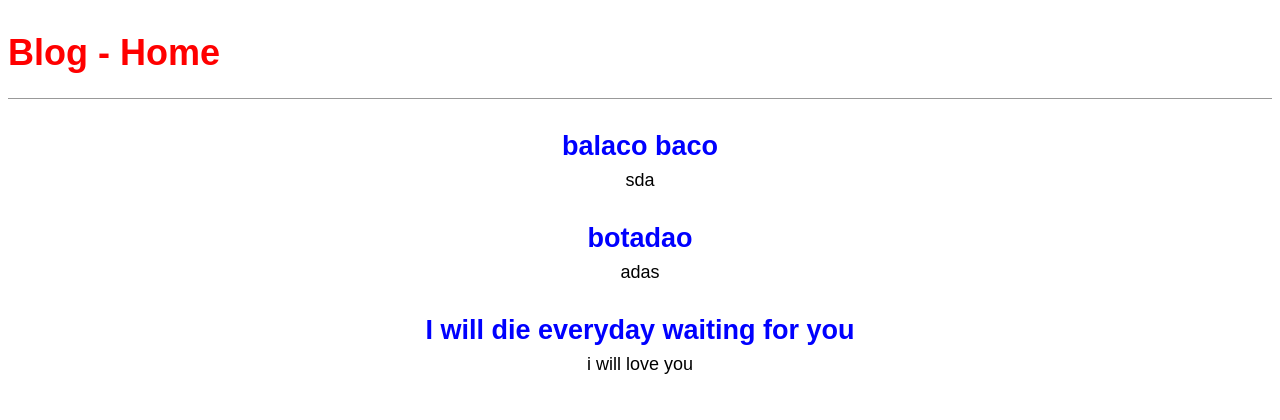
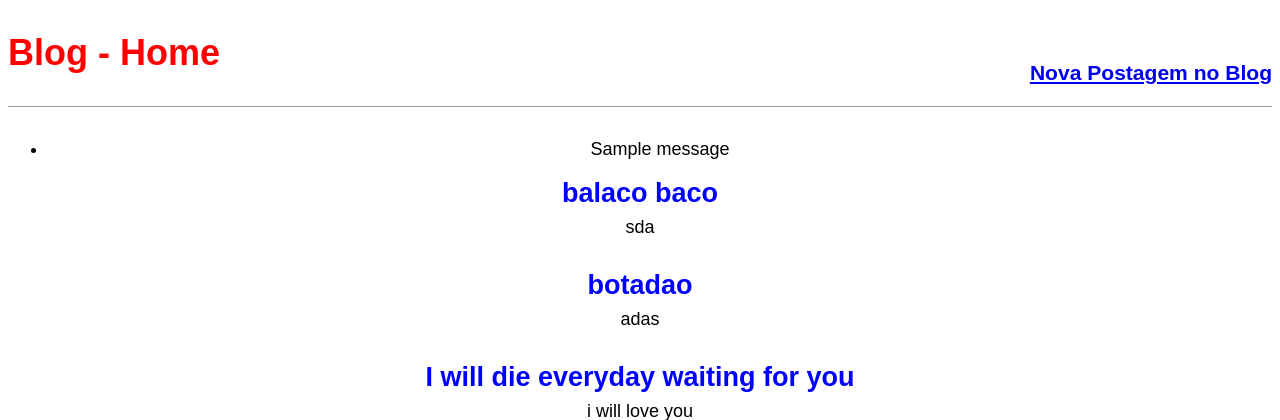
Before and after one commit to brenoSCosta/BlogDjango, a Django app: page / in a window 1280 px wide. Shown: the top 420 px of the page. Run offline with Django 3.2, Linux system fonts and the light colour scheme; data comes from the database, SQL or seed files in the repository; both versions use the stored data as it was after the commit; one stand-in notice (Sample message) is shown.

Commit message:
CRUD completo

```diff
--- a/blog/models.py
+++ b/blog/models.py
@@ -1,4 +1,5 @@
 from django.db import models
+from django.template.defaultfilters import slugify
 from django.utils import timezone
 from django.contrib.auth.models import User
 from django.urls import reverse
@@ -33,6 +34,10 @@ class Post(models.Model):
     def get_absolute_url_update(self):
         return reverse('post_edit', args=[self.slug])
 
+    def save(self, *args, **kwargs):
+        self.slug = self.slug or slugify(self.title)
+        super().save(*args, **kwargs)
+
     class Meta:
         ordering = ('-published',)
 
--- a/blog/templates/blog/home.html
+++ b/blog/templates/blog/home.html
@@ -2,6 +2,13 @@
 {% block title %} Blog - Home {% endblock title %}
 {% block content %}
 
+    {% if messages %}
+        <ul class="messages">
+            {% for message in messages %}
+                <li{% if message.tags %} class="{{ message.tags }}"{% endif %}>{{ message }}</li>
+            {% endfor %}
+        </ul>
+    {% endif %}
 
     {% for post in object_list %}
         <div class="post-entry">
--- a/blog/views.py
+++ b/blog/views.py
@@ -1,8 +1,10 @@
+from django.contrib import messages
 from django.shortcuts import render
 from django.urls import reverse_lazy
 from django.views.generic import ListView, DetailView, UpdateView, DeleteView
 from django.views.generic.edit import CreateView
 from .models import Post
+from django.contrib.messages.views import SuccessMessageMixin
 
 
 class BlogListView(ListView):
@@ -15,19 +17,40 @@ class BlogDetailView(DetailView):
     template_name = 'blog/post_detail.html'
 
 
-class BlogCreateView(CreateView):
+class BlogCreateView(SuccessMessageMixin, CreateView):
     model = Post
     template_name = 'blog/post_new.html'
+    slug_url_kwarg = 'slug'
+    slug_field = 'slug'
     fields = ['title', 'author', 'content', ]
+    success_message = "%(field)s - criado com sucesso"
+
+    def get_success_message(self, cleaned_data):
+        return self.success_message % dict(
+            cleaned_data,
+            field=self.object.title,
+        )
 
 
-class BlogUpdateView(UpdateView):
+class BlogUpdateView(SuccessMessageMixin, UpdateView):
     model = Post
     template_name = 'blog/post_edit.html'
     fields = '__all__'
+    success_message = "%(field)s - alterado com sucesso"
+
+    def get_success_message(self, cleaned_data):
+        return self.success_message % dict(
+            cleaned_data,
+            field=self.object.title,
+        )
 
 
-class BlogDeleteView(DeleteView):
+class BlogDeleteView(SuccessMessageMixin, DeleteView):
     model = Post
     template_name = 'blog/post_delete.html'
     success_url = reverse_lazy('home')
+    success_message = "Deletado com sucesso"
+
+    def delete(self, request, *args, **kwargs):
+        messages.success(self.request, self.success_message)
+        return super(BlogDeleteView, self).delete(request, *args, **kwargs)
--- a/templates/projeto/base/base.html
+++ b/templates/projeto/base/base.html
@@ -9,7 +9,12 @@
 </head>
 <body>
 <header>
-    <h1><a href="#"> Blog - Home</a></h1>
+    <div class="nav-left">
+        <h1><a href="{% url 'home' %}"> Blog - Home</a></h1>
+    </div>
+    <div class="nav-right">
+        <h3><a href="{% url 'post_new' %}">Nova Postagem no Blog</a></h3>
+    </div>
 </header>
 <div class="container">
     {% block content %}
```
Also changed, not shown: blog/templates/blog/post_detail.html (+7 -0 lines), blog/migrations/0003_auto_20200824_0625.py (added), db.sqlite3.
